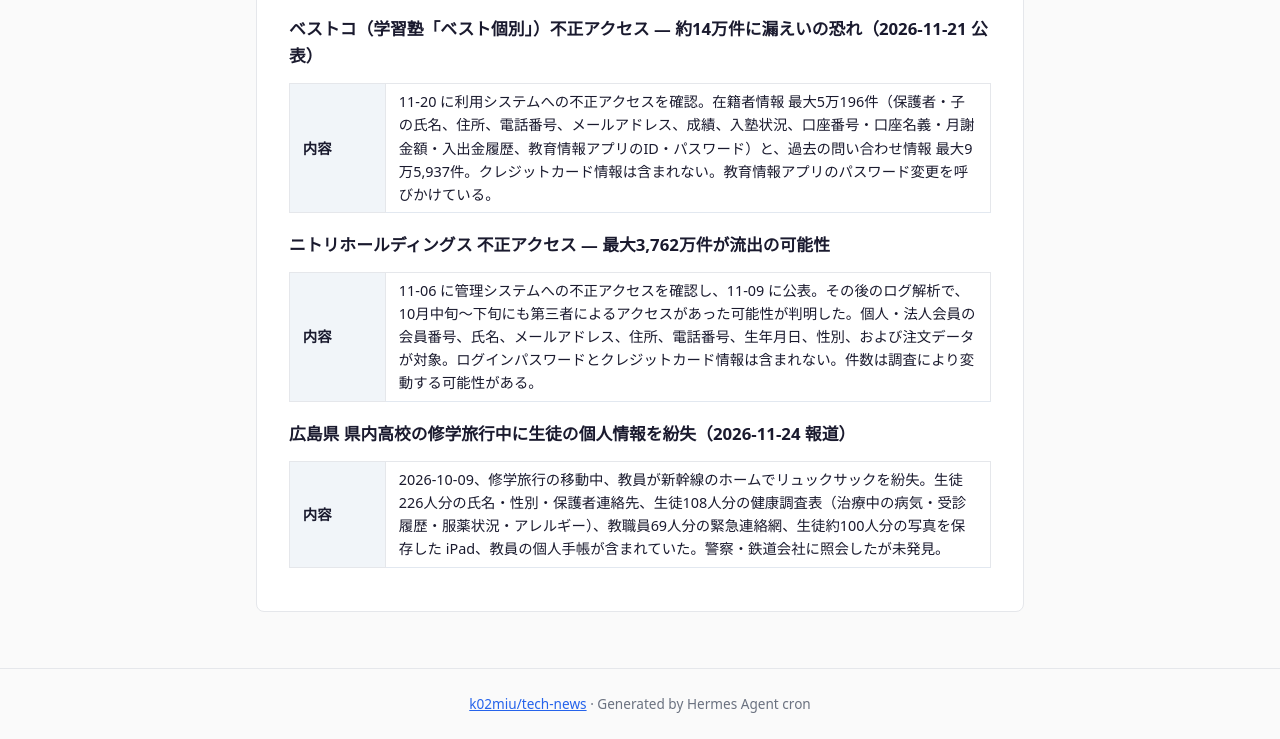
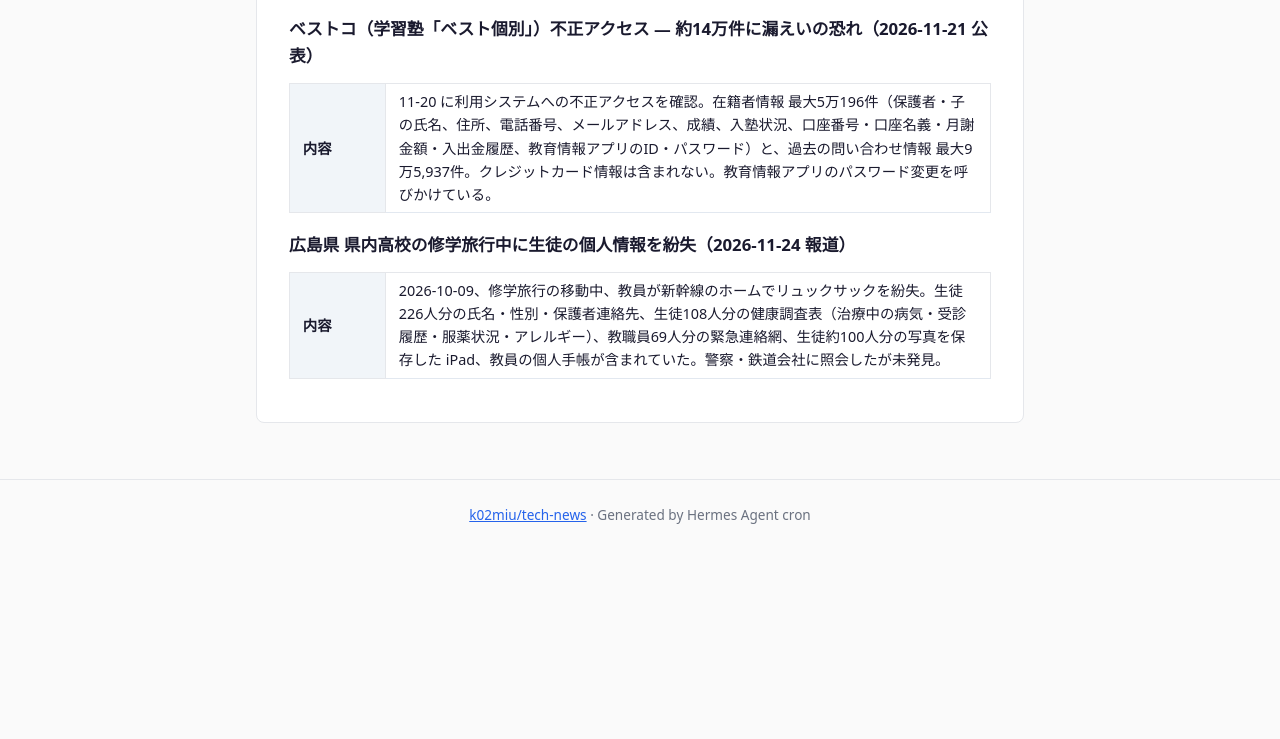
Before and after one commit to k02miu/tech-news, a plain HTML site: page security/2026-11-25.html in a window 1280 px wide. Shown: the part 4060-4799 px from the top of the page. After the commit the page ends 4610 px from the top, so only its background shows below. Drawn offline with Linux system fonts and the light colour scheme.

Commit message:
Remove duplicate Nitori item from security news 2026-11-25

```diff
--- a/security/2026-11-25.html
+++ b/security/2026-11-25.html
@@ -128,11 +128,6 @@
   <tr><th>内容</th><td>11-20 に利用システムへの不正アクセスを確認。在籍者情報 最大5万196件（保護者・子の氏名、住所、電話番号、メールアドレス、成績、入塾状況、口座番号・口座名義・月謝金額・入出金履歴、教育情報アプリのID・パスワード）と、過去の問い合わせ情報 最大9万5,937件。クレジットカード情報は含まれない。教育情報アプリのパスワード変更を呼びかけている。</td></tr>
 </table>
 
-<h3>ニトリホールディングス 不正アクセス — 最大3,762万件が流出の可能性</h3>
-<table class="cve-table">
-  <tr><th>内容</th><td>11-06 に管理システムへの不正アクセスを確認し、11-09 に公表。その後のログ解析で、10月中旬〜下旬にも第三者によるアクセスがあった可能性が判明した。個人・法人会員の会員番号、氏名、メールアドレス、住所、電話番号、生年月日、性別、および注文データが対象。ログインパスワードとクレジットカード情報は含まれない。件数は調査により変動する可能性がある。</td></tr>
-</table>
-
 <h3>広島県 県内高校の修学旅行中に生徒の個人情報を紛失（2026-11-24 報道）</h3>
 <table class="cve-table">
   <tr><th>内容</th><td>2026-10-09、修学旅行の移動中、教員が新幹線のホームでリュックサックを紛失。生徒226人分の氏名・性別・保護者連絡先、生徒108人分の健康調査表（治療中の病気・受診履歴・服薬状況・アレルギー）、教職員69人分の緊急連絡網、生徒約100人分の写真を保存した iPad、教員の個人手帳が含まれていた。警察・鉄道会社に照会したが未発見。</td></tr>
```
